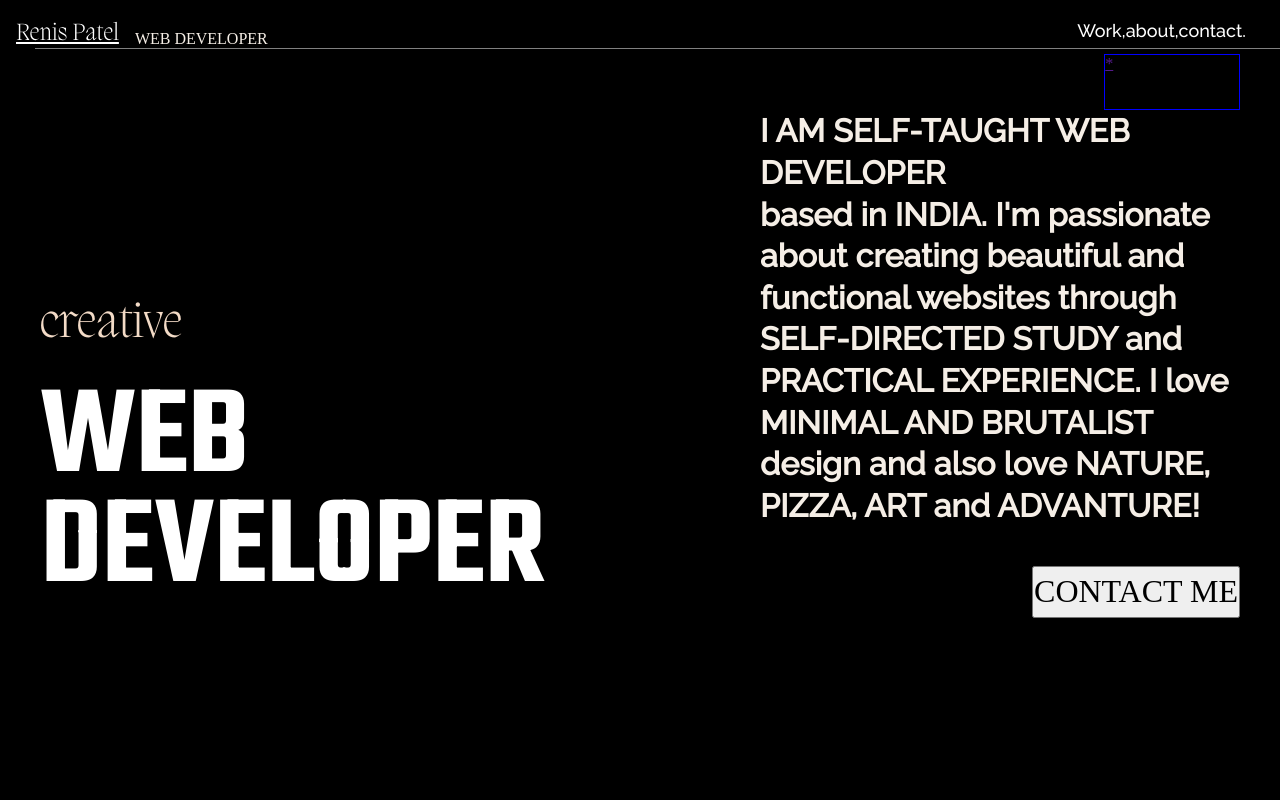
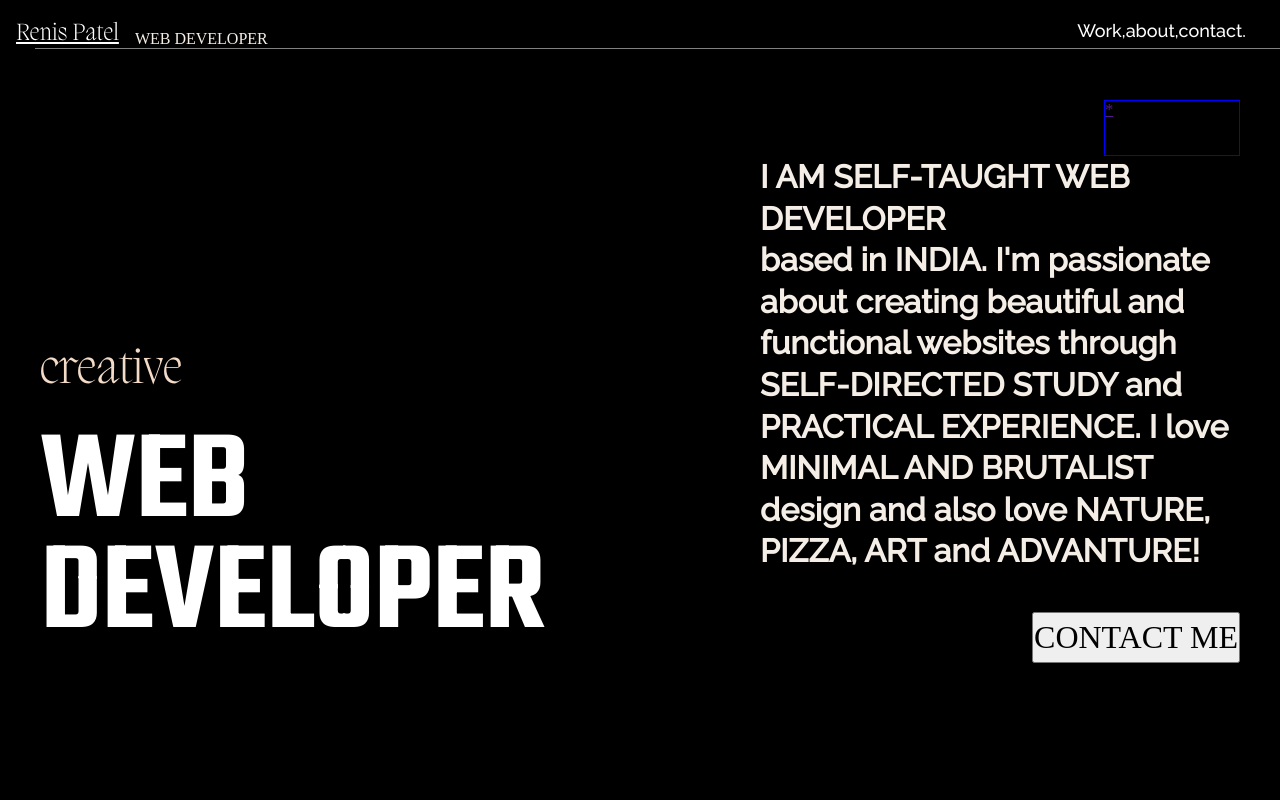
Before and after one commit to Renispatel/Portfolio-website, a website built with Vite: page index.html in a window 1280 px wide. Shown: the top 800 px of the page. Built offline with nearby package versions, Linux system fonts and the light colour scheme; files whose address does not match are found by name.

Commit message:
Update style.css

```diff
--- a/style.css
+++ b/style.css
@@ -181,7 +181,7 @@ a:not([class]) {
   /* background: url(/images/herobg.webp); */
   background-position: center;
   background-size: cover;
-  padding: 54.4px 2.5em;
+  padding: 100px 2.5em;
   padding-bottom: 0;
 
 
```
